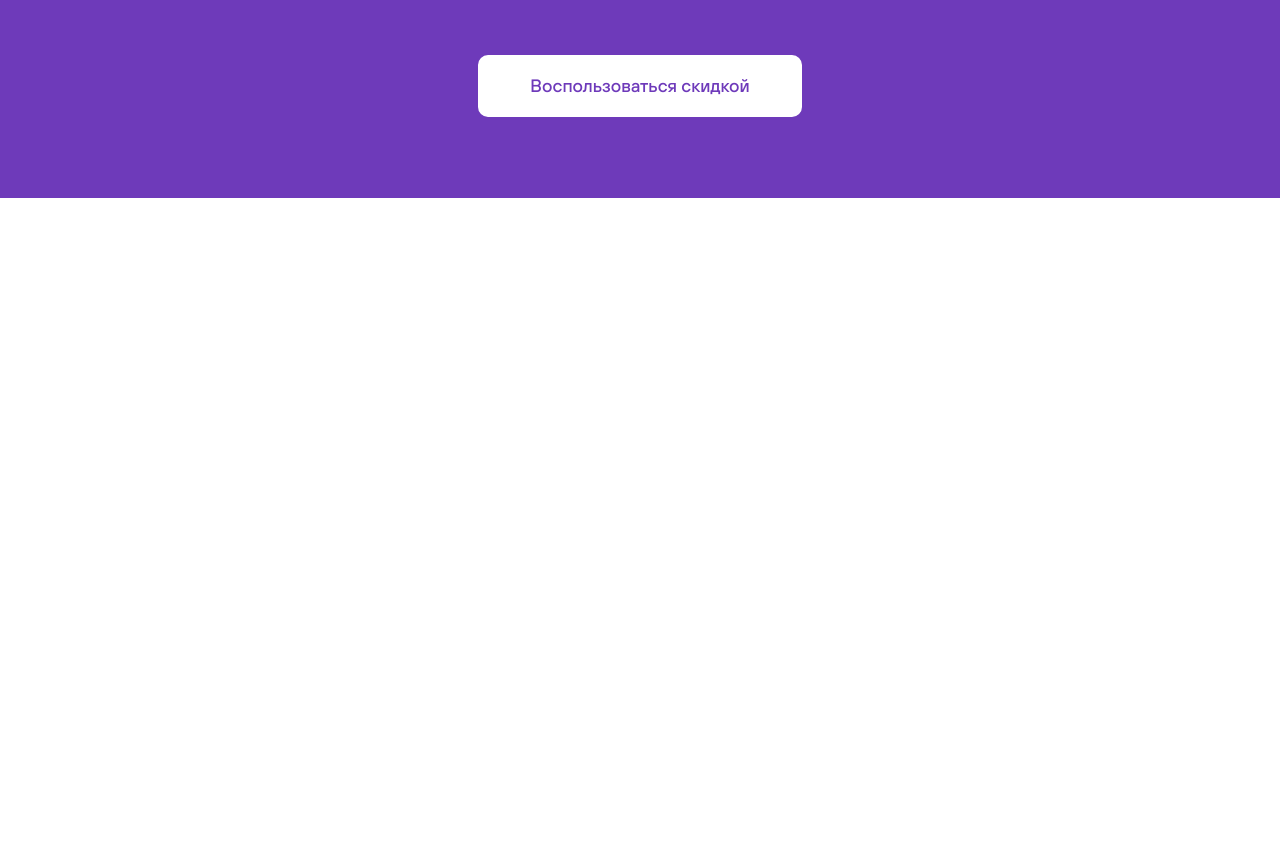
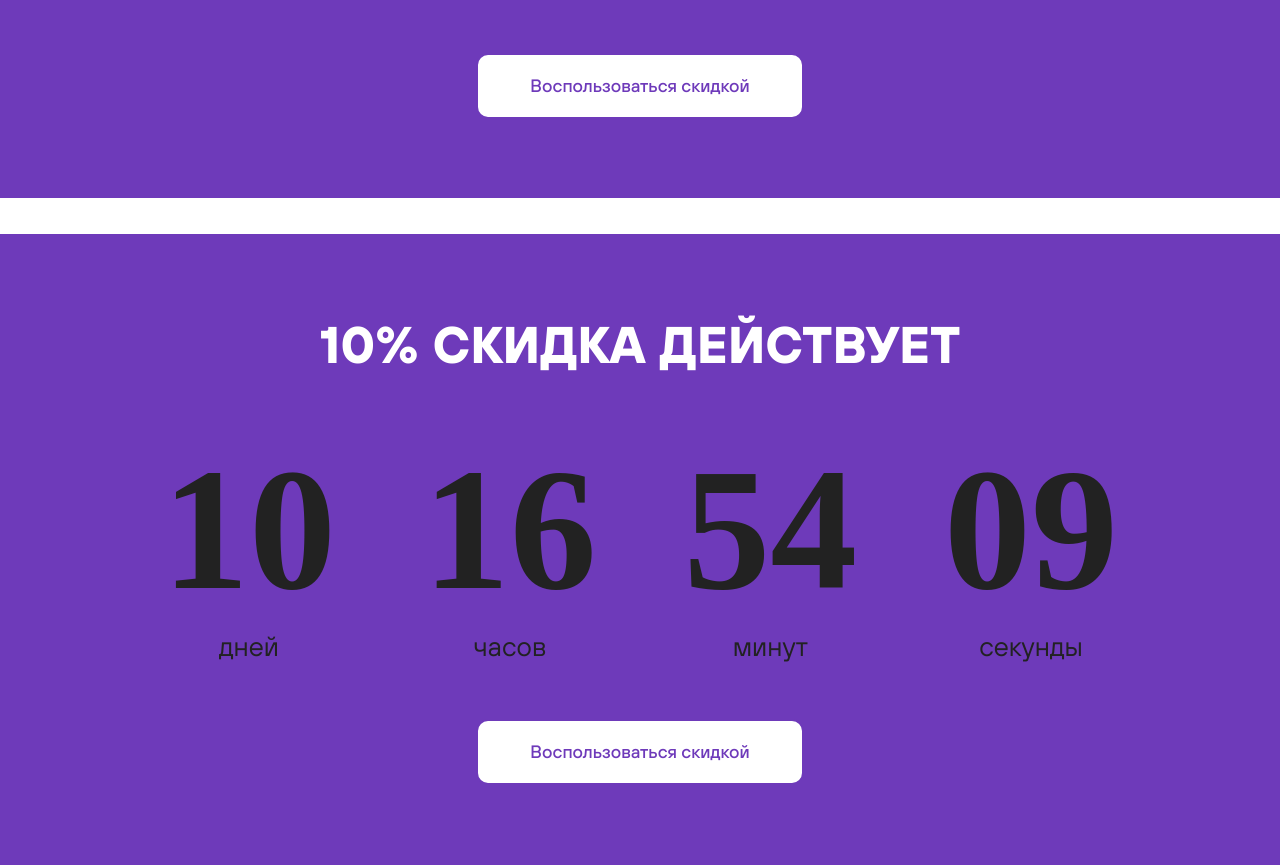
Before and after one commit to Nigora97/lending_59, a plain HTML site: page index.html in a window 1280 px wide. Shown: the part 7797-8662 px from the top of the page. Before the commit the page ends 7995 px from the top, so only its background shows below. Drawn offline with Linux system fonts and the light colour scheme; a web font is replaced by a local one.

Commit message:
второй таймер

```diff
--- a/index.html
+++ b/index.html
@@ -199,7 +199,6 @@
 
     <section>
       <div class="diplomstart">
-
         <div class="diplomimg">
           <img src="./img/diplom.png" alt="dimg" />
         </div>
@@ -237,6 +236,31 @@
       </div>
       <button class="secondary">Воспользоваться скидкой</button>
     </section>
+    <br />
+    <br />
+
+    <section class="happytimer">
+      <h3 class="happytitle">10% скидка действует</h3>
+      <div class="happyTimerContainer">
+        <div class="happyTimerCard">
+          <h4 class="happytime">00</h4>
+          <span>дней</span>
+        </div>
+        <div class="happyTimerCard">
+          <h4 class="happytime">00</h4>
+          <span>часов</span>
+        </div>
+        <div class="happyTimerCard">
+          <h4 class="happytime">00</h4>
+          <span>минут</span>
+        </div>
+        <div class="happyTimerCard">
+          <h4 class="happytime">00</h4>
+          <span>секунды</span>
+        </div>
+      </div>
+      <button class="secondary">Воспользоваться скидкой</button>
+    </section>
 
     <script src="./index.js"></script>
   </body>
--- a/index.js
+++ b/index.js
@@ -1,8 +1,6 @@
-function correctDate (date){
+function correctDate(date) {
   return date < 10 ? "0" + date : date;
 }
-
-
 
 function saleDate() {
   const day = document.getElementsByClassName("time")[0];
@@ -14,13 +12,43 @@ function saleDate() {
   const date = finishDate - currentDate;
   console.log(Math.trunc);
   day.innerHTML = correctDate(Math.trunc(date / (1000 * 60 * 60 * 24)));
-  hour.innerHTML = correctDate(Math.trunc(
-    (date % (1000 * 60 * 60 * 24)) / (1000 * 60 * 60)
-  ));
-  minuts.innerHTML =correctDate(Math.trunc((date % (1000 * 60 * 60)) / (1000 * 60)));
-  seconds.innerHTML =correctDate(Math.trunc((date % (1000 * 60 )) / (1000)));
+  hour.innerHTML = correctDate(
+    Math.trunc((date % (1000 * 60 * 60 * 24)) / (1000 * 60 * 60))
+  );
+  minuts.innerHTML = correctDate(
+    Math.trunc((date % (1000 * 60 * 60)) / (1000 * 60))
+  );
+  seconds.innerHTML = correctDate(Math.trunc((date % (1000 * 60)) / 1000));
 }
 saleDate();
-setInterval(function(){
+setInterval(function () {
   saleDate();
-},1000)
+}, 1000);
+
+happyDate();
+function happycorrectDate(date) {
+  return date < 10 ? "0" + date : date;
+}
+
+function happyDate() {
+  const day = document.getElementsByClassName("happytime")[0];
+  const hour = document.getElementsByClassName("happytime")[1];
+  const minuts = document.getElementsByClassName("happytime")[2];
+  const seconds = document.getElementsByClassName("happytime")[3];
+  const finishDate = new Date(2024, 11, 31);
+  const currentDate = new Date();
+  const date = finishDate - currentDate;
+  console.log(Math.trunc);
+  day.innerHTML = happycorrectDate(Math.trunc(date / (1000 * 60 * 60 * 24)));
+  hour.innerHTML = happycorrectDate(
+    Math.trunc((date % (1000 * 60 * 60 * 24)) / (1000 * 60 * 60))
+  );
+  minuts.innerHTML = happycorrectDate(
+    Math.trunc((date % (1000 * 60 * 60)) / (1000 * 60))
+  );
+  seconds.innerHTML = happycorrectDate(Math.trunc((date % (1000 * 60)) / 1000));
+}
+happyDate();
+setInterval(function () {
+  happyDate();
+}, 1000);
--- a/style.css
+++ b/style.css
@@ -355,23 +355,19 @@ pg9 h2 {
     display: flex;
     justify-content: center;
   }
-  .legendInfo{
+  .legendInfo {
     display: flex;
     flex-direction: column;
     align-items: center;
   }
   .legendCards {
-
     grid-template-areas:
       "smile keyboard"
       "cup bag ";
   }
 }
 
-
-
 .diplomstart {
-
   display: grid;
   border: 5px solid black;
   grid-template-rows: auto auto;
@@ -379,8 +375,9 @@ pg9 h2 {
   gap: 20px 20px; /*20*/
   align-items: start;
   justify-items: start;
-  grid-template-areas: "img title"
-                      "img desk";
+  grid-template-areas:
+    "img title"
+    "img desk";
 }
 
 .diplomimg {
@@ -420,11 +417,6 @@ pg9 h2 {
   }
 }
 
-
-
-
-
-
 .saletimer {
   background-color: #6e3aba;
   display: flex;
@@ -458,3 +450,37 @@ pg9 h2 {
 .saleTimerCard span {
   font-size: calc(1.9vw + 3px);
 }
+
+.happytimer {
+  background-color: #6e3aba;
+  display: flex;
+  flex-direction: column;
+  align-items: center;
+  padding: calc(4.4vw + 23px) 0 calc(4.4vw + 23px);
+  gap: calc(4vw + 4.6px);
+}
+
+.happytitle {
+  font-size: calc(2vw + 26px);
+  color: #ffffff;
+  text-transform: uppercase;
+  text-align: center;
+}
+
+.happyTimerContainer {
+  display: flex;
+  gap: 0 calc(6vw + 10px);
+}
+
+.happyTimerCard {
+  text-align: center;
+}
+
+.happyTimerCard h4 {
+  font-family: "Chava";
+  font-size: calc(12.6vw + 12.6px);
+}
+
+.happyTimerCard span {
+  font-size: calc(1.9vw + 3px);
+}
```
